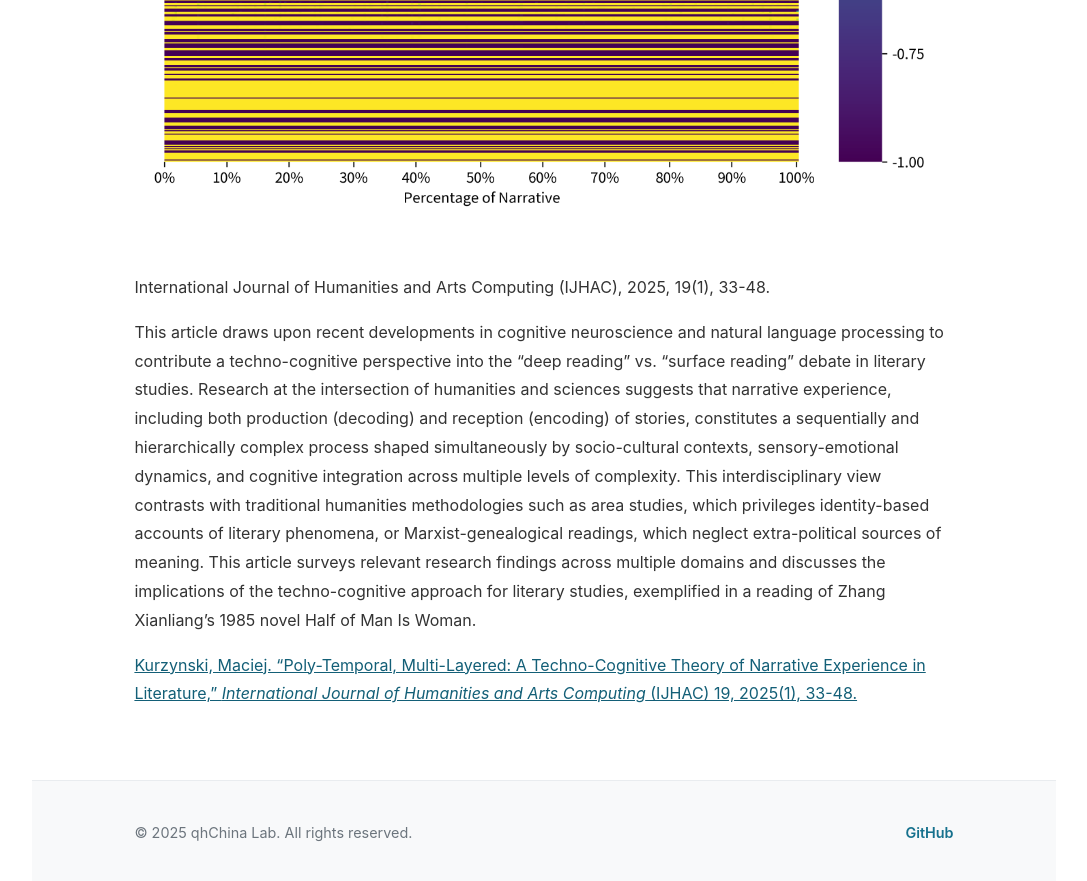
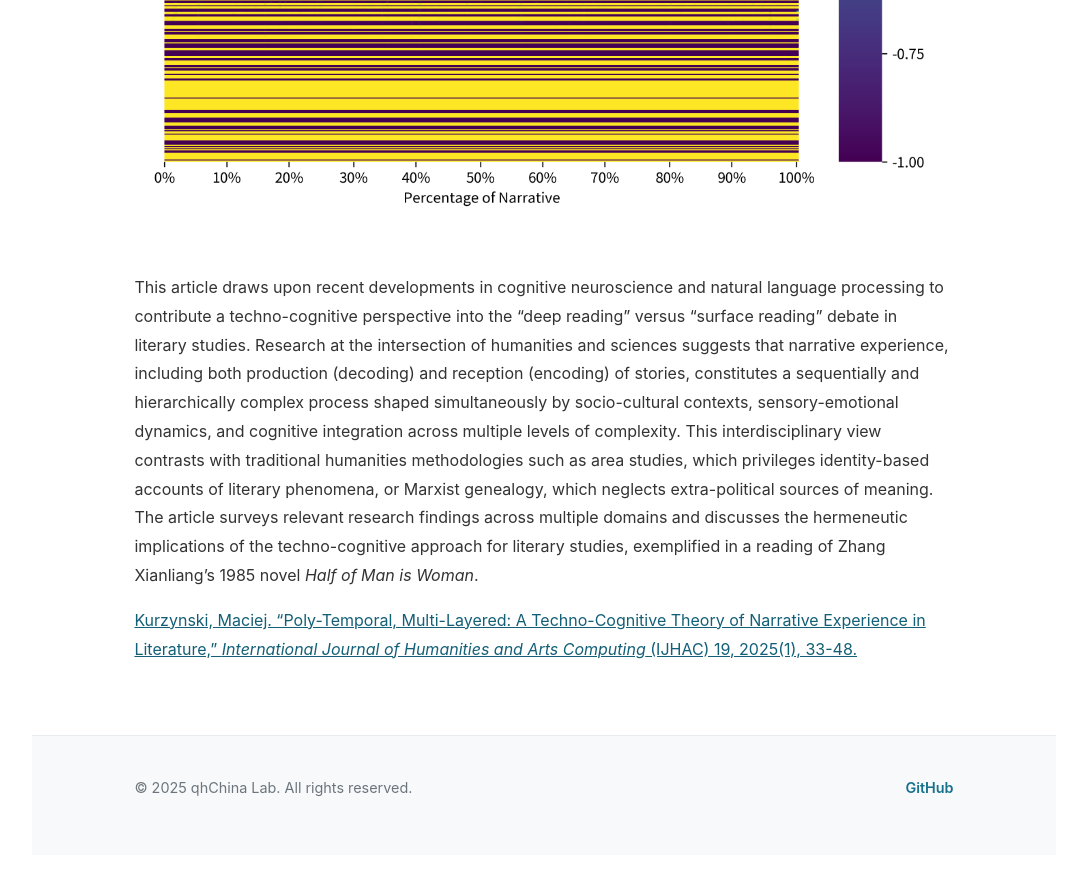
Before and after one commit to mcjkurz/qhchina, a Jekyll site: the page built from docs/projects/poly-temporal-multi-layered/index.md, in a window 1280 px wide and 900 px high, scrolled down 1527 px. Shown: the top 881 px of the window, without its empty margins (96-1183 px from the left). Built offline with Jekyll 4.4.1, drawn with Linux system fonts in a browser that asks for light colours; after the commit the page ends 2382 px from its top, so only the background shows below that.

Commit message:
docs changes

```diff
--- a/docs/projects/poly-temporal-multi-layered/index.md
+++ b/docs/projects/poly-temporal-multi-layered/index.md
@@ -10,8 +10,6 @@ permalink: /projects/poly-temporal-multi-layered/
 
 <img src="/qhchina/projects/poly-temporal-multi-layered/main.png" alt="Poly-Temporal, Multi-Layered" style="max-width: 100%; height: auto; margin: 2rem 0;">
 
-International Journal of Humanities and Arts Computing (IJHAC), 2025, 19(1), 33-48.
-
-This article draws upon recent developments in cognitive neuroscience and natural language processing to contribute a techno-cognitive perspective into the "deep reading" vs. "surface reading" debate in literary studies. Research at the intersection of humanities and sciences suggests that narrative experience, including both production (decoding) and reception (encoding) of stories, constitutes a sequentially and hierarchically complex process shaped simultaneously by socio-cultural contexts, sensory-emotional dynamics, and cognitive integration across multiple levels of complexity. This interdisciplinary view contrasts with traditional humanities methodologies such as area studies, which privileges identity-based accounts of literary phenomena, or Marxist-genealogical readings, which neglect extra-political sources of meaning. This article surveys relevant research findings across multiple domains and discusses the implications of the techno-cognitive approach for literary studies, exemplified in a reading of Zhang Xianliang's 1985 novel Half of Man Is Woman.
+This article draws upon recent developments in cognitive neuroscience and natural language processing to contribute a techno-cognitive perspective into the "deep reading" versus "surface reading" debate in literary studies. Research at the intersection of humanities and sciences suggests that narrative experience, including both production (decoding) and reception (encoding) of stories, constitutes a sequentially and hierarchically complex process shaped simultaneously by socio-cultural contexts, sensory-emotional dynamics, and cognitive integration across multiple levels of complexity. This interdisciplinary view contrasts with traditional humanities methodologies such as area studies, which privileges identity-based accounts of literary phenomena, or Marxist genealogy, which neglects extra-political sources of meaning. The article surveys relevant research findings across multiple domains and discusses the hermeneutic implications of the techno-cognitive approach for literary studies, exemplified in a reading of Zhang Xianliang's 1985 novel *Half of Man is Woman*.
 
 [Kurzynski, Maciej. “Poly-Temporal, Multi-Layered: A Techno-Cognitive Theory of Narrative Experience in Literature,” *International Journal of Humanities and Arts Computing* (IJHAC) 19, 2025(1), 33-48.](https://euppublishing.com/doi/full/10.3366/ijhac.2025.0343)
```
